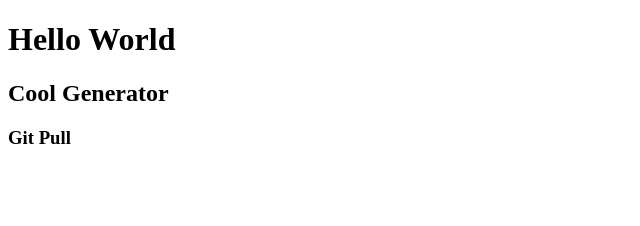
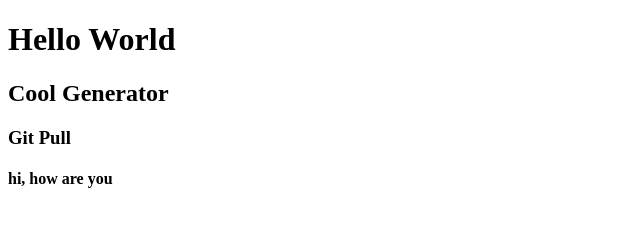
Before and after one commit to fab-c14/background_generator, a plain HTML site: page index.html in a window 1280 px wide. Shown: the whole page, without its empty margins (0-640 px from the left). Drawn offline with Linux system fonts and the light colour scheme.

Commit message:
chaning text

```diff
--- a/index.html
+++ b/index.html
@@ -13,6 +13,7 @@
     <h1>Hello World</h1>
     <h2>Cool Generator</h2>
     <h3>Git Pull</h3>
+    <h4>hi, how are you</h4>
 </body>
 
 <script src="script.js"></script>
```
